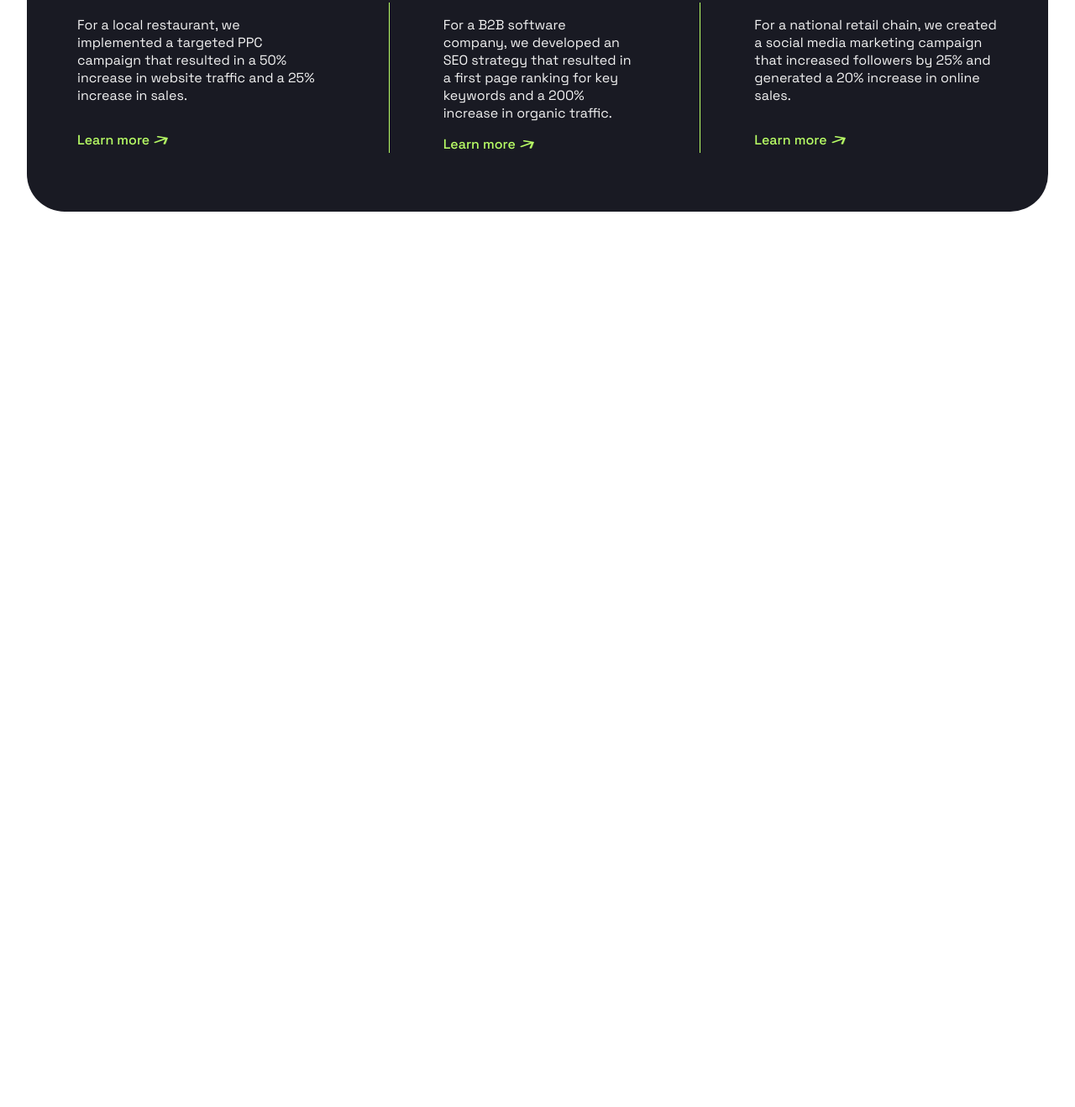
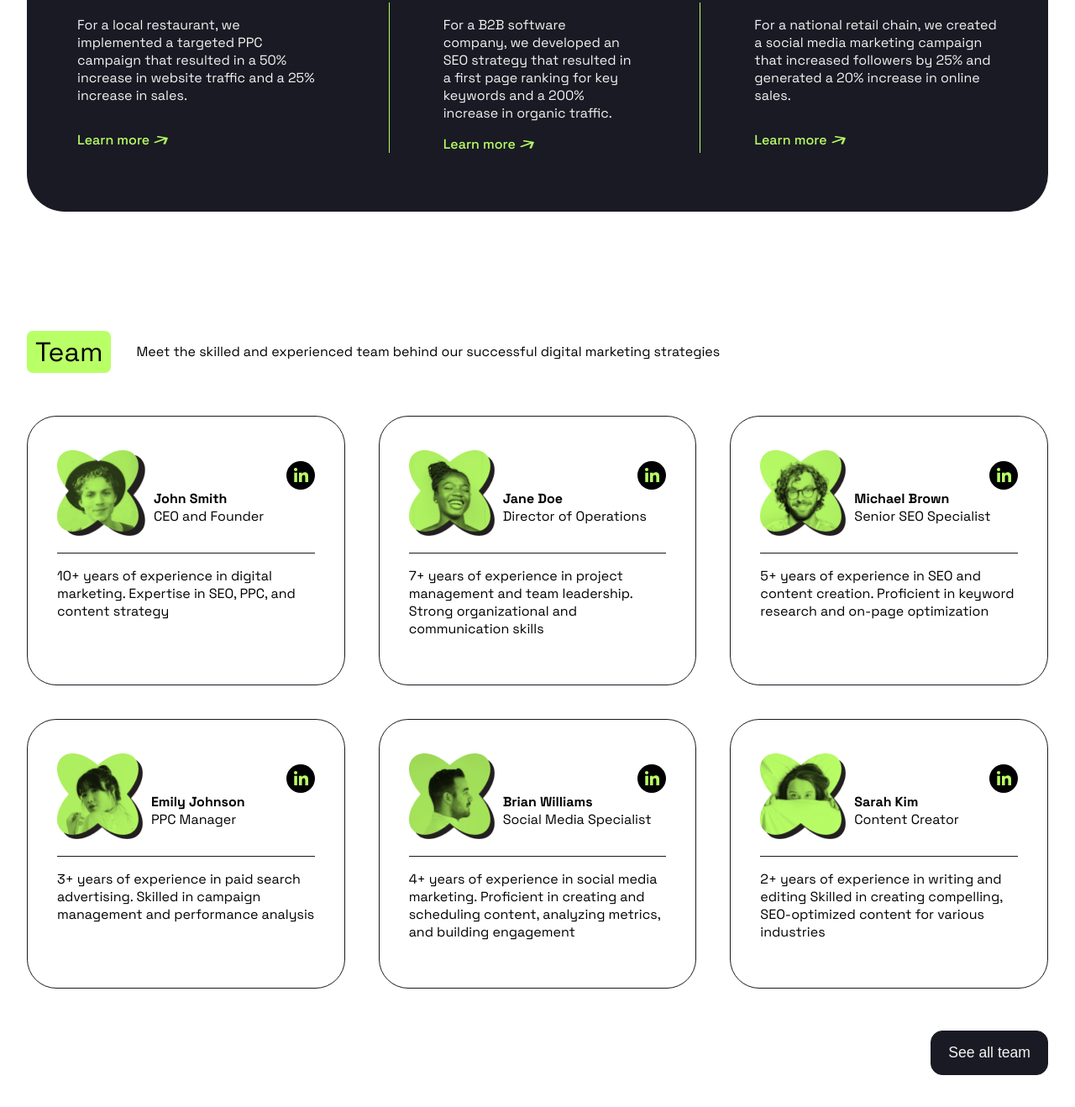
Before and after one commit to Walexz01/Positivus, a plain HTML site: page index.html in a window 1280 px wide. Shown: the part 2725-4043 px from the top of the page at 84% size. Before the commit the page ends 3067 px from the top, so only its background shows below. Drawn offline with Linux system fonts and the light colour scheme.

Commit message:
create team section desktop

```diff
--- a/css/style.css
+++ b/css/style.css
@@ -228,12 +228,12 @@ ul li a {
 .make_it_left p {
   font-size: 1rem;
 }
-.btn.make_it_btn {
+.btn.black_btn {
   font-size: 1.1rem;
   background-color: var(--color--black);
   color: var(--color--gray);
 }
-.btn.make_it_btn:hover {
+.btn.black_btn:hover {
   background-color: transparent;
   color: var(--color--black);
 }
@@ -274,6 +274,52 @@ ul li a {
 .case_grid .grid_item a img {
   width: 17px;
   height: 10px;
+}
+/* ===================team============= */
+.team_grids {
+  display: grid;
+  grid-template-columns: repeat(3, 1fr);
+  gap: 40px;
+  margin-block: 50px;
+}
+.team_grid {
+  border: 1px solid var(--color--black);
+  padding-block: 40px;
+  padding-inline: 35px;
+  border-radius: 35px;
+}
+.grid_top .details {
+  display: flex;
+  flex-direction: column;
+  justify-content: flex-end;
+  align-items: flex-end;
+  width: 100%;
+  height: 100%;
+}
+.grid_top .details h4,
+.grid_top .details p {
+  margin: 0;
+  text-wrap: nowrap;
+}
+.details .name {
+  display: flex;
+  flex-direction: column;
+  width: 100%;
+  align-items: flex-start;
+}
+.grid_top {
+  display: flex;
+  gap: 10px;
+  padding-bottom: 20px;
+  align-items: center;
+  border-bottom: 1px solid var(--color--black);
+}
+.grid_top .team_image {
+  width: 105px;
+  height: 102px;
+}
+.btn_container {
+  text-align: right;
 }
 
 /* ============= media query for width<= 1300px =========== */
--- a/index.html
+++ b/index.html
@@ -186,7 +186,7 @@
               Contact us today to learn more about how our digital marketing
               services can help your business grow and succeed online.
             </p>
-            <button class="btn make_it_btn">Get your free proposal</button>
+            <button class="btn black_btn">Get your free proposal</button>
           </div>
           <div class="make_it_right">
             <img
@@ -235,6 +235,155 @@
         </div>
       </section>
       <!-- ======================= Our Working Process =================== -->
+      <!-- ==================team======== -->
+      <section class="section-container team-container">
+        <div class="section_header team_header">
+          <h2>Team</h2>
+          <p>
+            Meet the skilled and experienced team behind our successful digital
+            marketing strategies
+          </p>
+        </div>
+        <div class="team_grids">
+          <div class="team_grid">
+            <div class="grid_top">
+              <img
+                class="team_image"
+                src="assets/John Smith.png"
+                alt="member image"
+              />
+              <div class="details">
+                <a class="linkedin" href=""
+                  ><img src="assets/Social icon.svg" alt=""
+                /></a>
+                <div class="name">
+                  <h4>John Smith</h4>
+                  <p>CEO and Founder</p>
+                </div>
+              </div>
+            </div>
+            <p>
+              10+ years of experience in digital marketing. Expertise in SEO,
+              PPC, and content strategy
+            </p>
+          </div>
+          <div class="team_grid">
+            <div class="grid_top">
+              <img
+                class="team_image"
+                src="assets/Jane Doe.png"
+                alt="member image"
+              />
+              <div class="details">
+                <a class="linkedin" href=""
+                  ><img src="assets/Social icon.svg" alt=""
+                /></a>
+                <div class="name">
+                  <h4>Jane Doe</h4>
+                  <p>Director of Operations</p>
+                </div>
+              </div>
+            </div>
+            <p>
+              7+ years of experience in project management and team leadership.
+              Strong organizational and communication skills
+            </p>
+          </div>
+          <div class="team_grid">
+            <div class="grid_top">
+              <img
+                class="team_image"
+                src="assets/Michael Brown.png"
+                alt="member image"
+              />
+              <div class="details">
+                <a class="linkedin" href=""
+                  ><img src="assets/Social icon.svg" alt=""
+                /></a>
+                <div class="name">
+                  <h4>Michael Brown</h4>
+                  <p>Senior SEO Specialist</p>
+                </div>
+              </div>
+            </div>
+            <p>
+              5+ years of experience in SEO and content creation. Proficient in
+              keyword research and on-page optimization
+            </p>
+          </div>
+          <div class="team_grid">
+            <div class="grid_top">
+              <img
+                class="team_image"
+                src="assets/Emily Johnson.png"
+                alt="member image"
+              />
+              <div class="details">
+                <a class="linkedin" href=""
+                  ><img src="assets/Social icon.svg" alt=""
+                /></a>
+                <div class="name">
+                  <h4>Emily Johnson</h4>
+                  <p>PPC Manager</p>
+                </div>
+              </div>
+            </div>
+            <p>
+              3+ years of experience in paid search advertising. Skilled in
+              campaign management and performance analysis
+            </p>
+          </div>
+          <div class="team_grid">
+            <div class="grid_top">
+              <img
+                class="team_image"
+                src="assets/Brian Williams.png"
+                alt="member image"
+              />
+              <div class="details">
+                <a class="linkedin" href=""
+                  ><img src="assets/Social icon.svg" alt=""
+                /></a>
+                <div class="name">
+                  <h4>Brian Williams</h4>
+                  <p>Social Media Specialist</p>
+                </div>
+              </div>
+            </div>
+            <p>
+              4+ years of experience in social media marketing. Proficient in
+              creating and scheduling content, analyzing metrics, and building
+              engagement
+            </p>
+          </div>
+          <div class="team_grid">
+            <div class="grid_top">
+              <img
+                class="team_image"
+                src="assets/Sarah Kim.png"
+                alt="member image"
+              />
+              <div class="details">
+                <a class="linkedin" href=""
+                  ><img src="assets/Social icon.svg" alt=""
+                /></a>
+                <div class="name">
+                  <h4>Sarah Kim</h4>
+                  <p>Content Creator</p>
+                </div>
+              </div>
+            </div>
+            <p>
+              2+ years of experience in writing and editing Skilled in creating
+              compelling, SEO-optimized content for various industries
+            </p>
+          </div>
+        </div>
+        <div class="btn_container">
+          <button class="btn black_btn">See all team</button>
+        </div>
+      </div>
+      </section>
     </main>
   </body>
 </html>
```
Also changed, not shown: assets/Brian Williams.png (added), assets/Emily Johnson.png (added), assets/Jane Doe.png (added), assets/John Smith.png (added), assets/Michael Brown.png (added), assets/Sarah Kim.png (added), assets/Social icon.svg (added).
